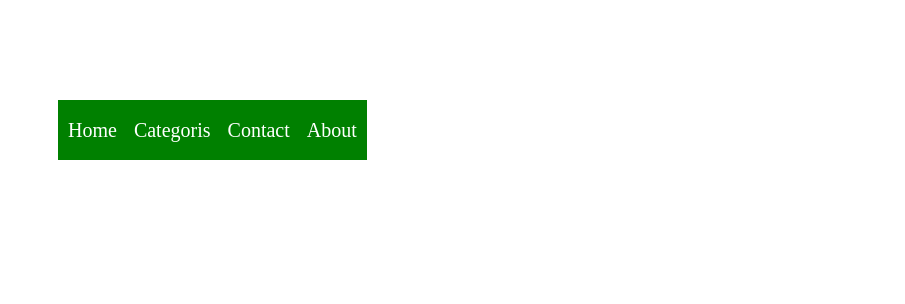
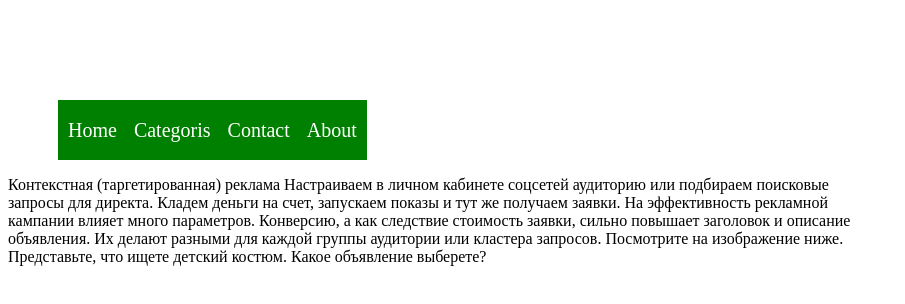
Before and after one commit to SayRoman/by-step-html-examples, a plain HTML site: page Tables2.html in a window 1280 px wide. Shown: the whole page, without its empty margins (0-905 px from the left). Drawn offline with Linux system fonts and the light colour scheme.

Commit message:
Added new files

```diff
--- a/Tables2.html
+++ b/Tables2.html
@@ -31,6 +31,14 @@
 			        <li><a href="#">About</a></li>
 			    </ul>
 		</nav>
+		<div margin: 0px 100px; style="width:864px;"><p>Контекстная (таргетированная) реклама
+Настраиваем в личном кабинете соцсетей аудиторию или подбираем поисковые запросы для директа. Кладем деньги на счет, запускаем показы и тут же получаем заявки.
+
+На эффективность рекламной кампании влияет много параметров. Конверсию, а как следствие стоимость заявки, сильно повышает заголовок и описание объявления. Их делают разными для каждой группы аудитории или кластера запросов.
+
+Посмотрите на изображение ниже. Представьте, что ищете детский костюм. Какое объявление выберете?
+
+</p></div>
 	</body>
 
 </html>
--- a/css/table2.css
+++ b/css/table2.css
@@ -1,5 +1,5 @@
 nav {
-			    margin: 100px 50px;
+			    margin: 100px 50px 0px 50px;
 
 			}
 
```
